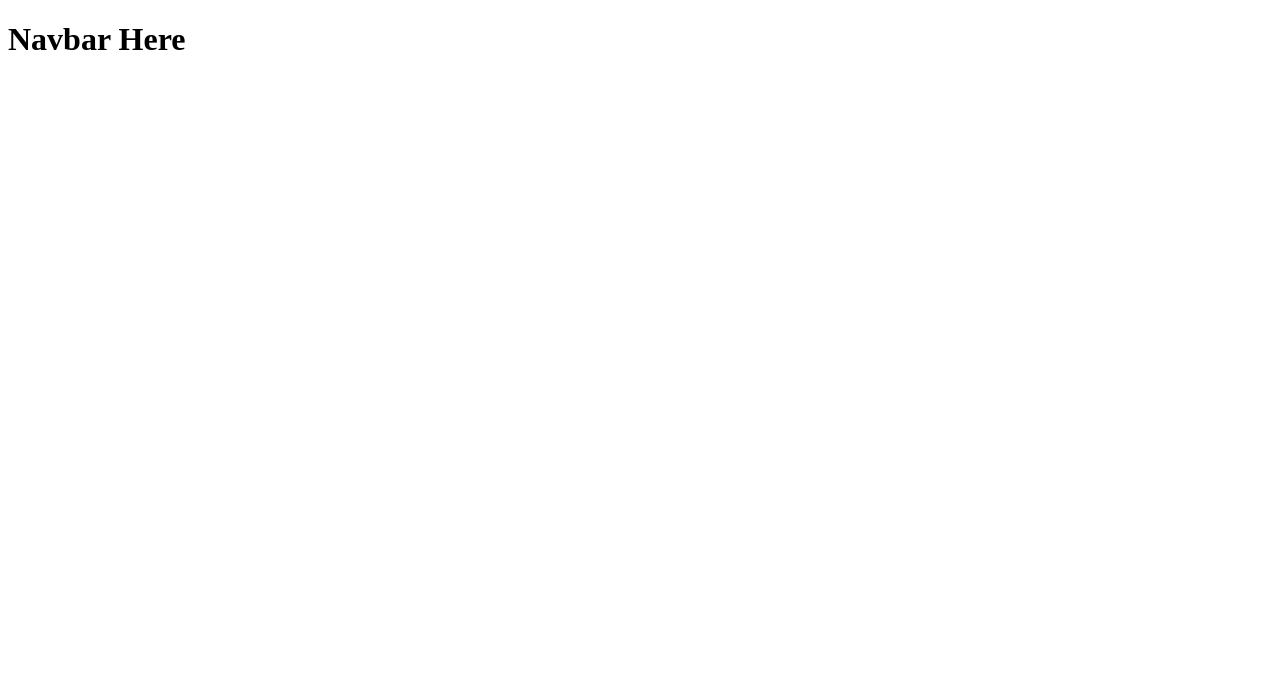
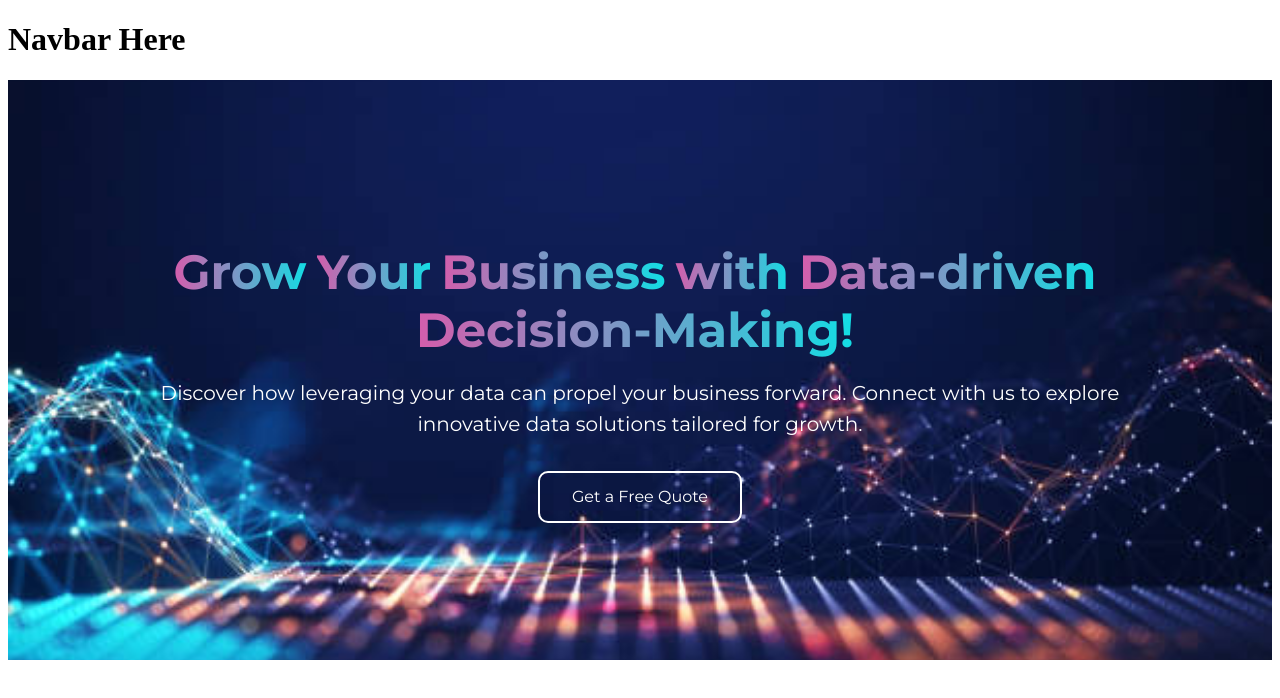
Before and after one commit to FatimaLatif25/analyzinn-solutions-website, a React (Vite) app: page / in a window 1280 px wide. Shown: the top 698 px of the page. Built offline with nearby package versions, Linux system fonts and the light colour scheme.

Commit message:
hero section layout

```diff
--- /dev/null
+++ b/src/Components/HeroSection/HeroSection.css
@@ -0,0 +1,88 @@
+@import url('https://fonts.googleapis.com/css2?family=Montserrat:wght@400;700&display=swap');
+
+/* Hero Section */
+.hero-content {
+    background-image: url('../../assets/images/heroImage.jpg');
+    background-size: cover;
+    background-position: center;
+    padding: 50px 0;
+    text-align: center;
+}
+
+.hero-title {
+    font-family: 'Montserrat', sans-serif;
+    font-weight: 600;
+    text-align: center;
+}
+
+.hero-title span {
+    background: linear-gradient(270deg, rgb(19, 221, 228), rgb(212, 93, 172));
+    font-size: 3rem;
+    -webkit-background-clip: text;
+    -webkit-text-fill-color: transparent;
+    display: inline-block;
+    margin-right: 10px;
+}
+
+.hero-paragraph {
+    color: #fff;
+    font-size: 1.25rem;
+    font-weight: 400;
+    margin-bottom: 30px !important;
+    font-family: 'Montserrat', sans-serif;
+    text-align: center;
+}
+
+.custom-button {
+   padding: 1.5em 2em !important;
+   border: none;
+   color: #fff;
+   background: transparent;
+   font-family: 'Montserrat', sans-serif;
+   border-radius: 10px;
+   border: 2px solid white;
+   position: relative;
+   overflow: hidden;
+   font-size: 1rem;
+}
+.custom-button::after {
+    content: ' ';
+    position: absolute;
+    height: 100%;
+    width: 100%;
+    background-image: linear-gradient(to bottom right, rgb(19, 221, 228), rgb(212, 93, 172));
+    border-radius: 10px !important;
+    z-index: -1;
+}
+.custom-button:hover {
+    color: #fff !important;
+    z-index: 0;
+    border: none;
+}
+
+/* Media Queries for Responsive Design */
+@media (max-width: 768px) {
+    .hero-title {
+        font-size: 2rem;
+    }
+    .hero-paragraph {
+        font-size: 1rem;
+    }
+    .custom-button {
+        font-size: 0.875rem;
+        padding: 0.75em 1.5em;
+    }
+}
+
+@media (max-width: 480px) {
+    .hero-title {
+        font-size: 1.5rem;
+    }
+    .hero-paragraph {
+        font-size: 0.875rem;
+    }
+    .custom-button {
+        font-size: 0.75rem;
+        padding: 0.5em 1em;
+    }
+}
--- /dev/null
+++ b/src/Components/HeroSection/HeroSection.jsx
@@ -0,0 +1,33 @@
+import React from 'react'
+import { Button, Layout, Row, Col, Typography } from 'antd'
+import './HeroSection.css'
+
+const { Content } = Layout;
+const { Title, Paragraph } = Typography;
+
+const HeroSection = () => {
+  const title = "Grow Your Business with Data-driven Decision-Making!";
+  const words = title.split(' ').map((word, index) => (
+    <span key={index}>{word}</span>
+  ));
+  return (
+    <>
+     <Layout>
+      <Content className='hero-content'>
+        <Row justify="center" align="middle" style={{ minHeight: '60vh' }}>
+          <Col span={20}>
+            <Title level={1} className='hero-title'>{words}</Title>
+            <Paragraph className='hero-paragraph'>
+            Discover how leveraging your data can propel your business forward.
+            Connect with us to explore innovative data solutions tailored for growth.
+            </Paragraph>
+            <Button className='custom-button' size="large">Get a Free Quote</Button>
+          </Col>
+        </Row>
+      </Content>
+    </Layout>
+    </>
+  )
+}
+
+export default HeroSection
--- a/src/Pages/Home.jsx
+++ b/src/Pages/Home.jsx
@@ -1,10 +1,12 @@
 import React from 'react'
 import Navbar from '../Components/Navbar'
+import HeroSection from '../Components/HeroSection/HeroSection'
 
 const Home = () => {
   return (
     <>
       <Navbar />
+      <HeroSection />
       </>
   )
 }
```
Also changed, not shown: src/assets/images/heroImage.jpg (added).
